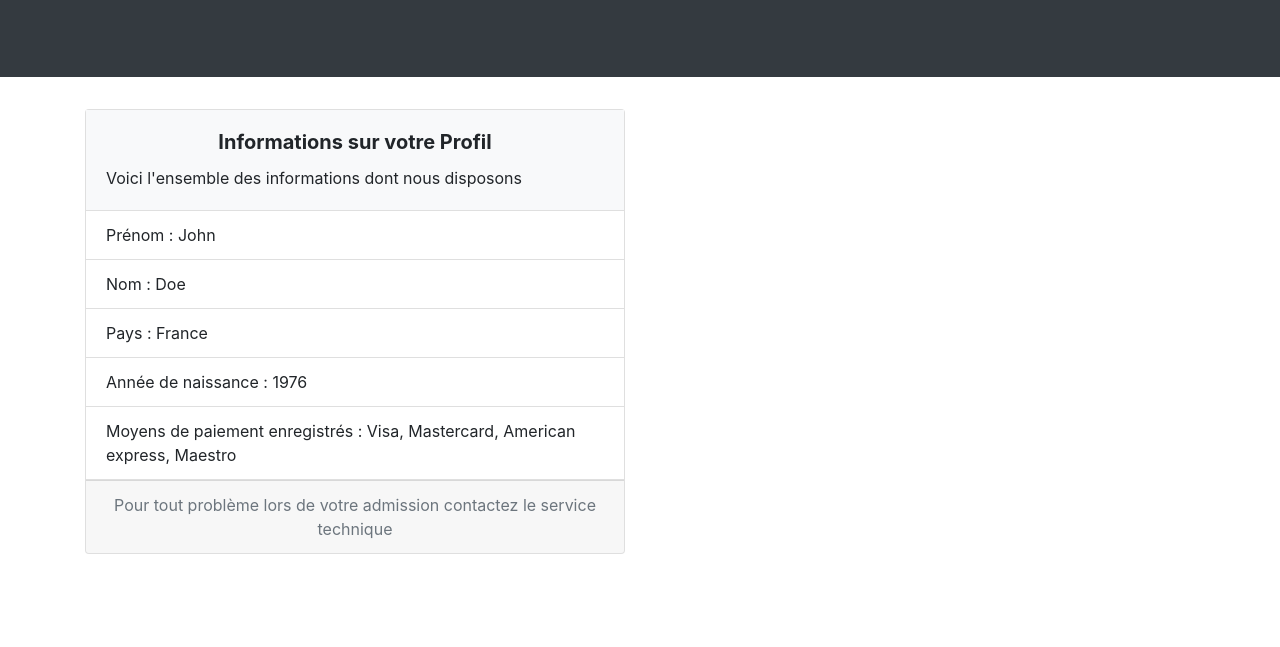
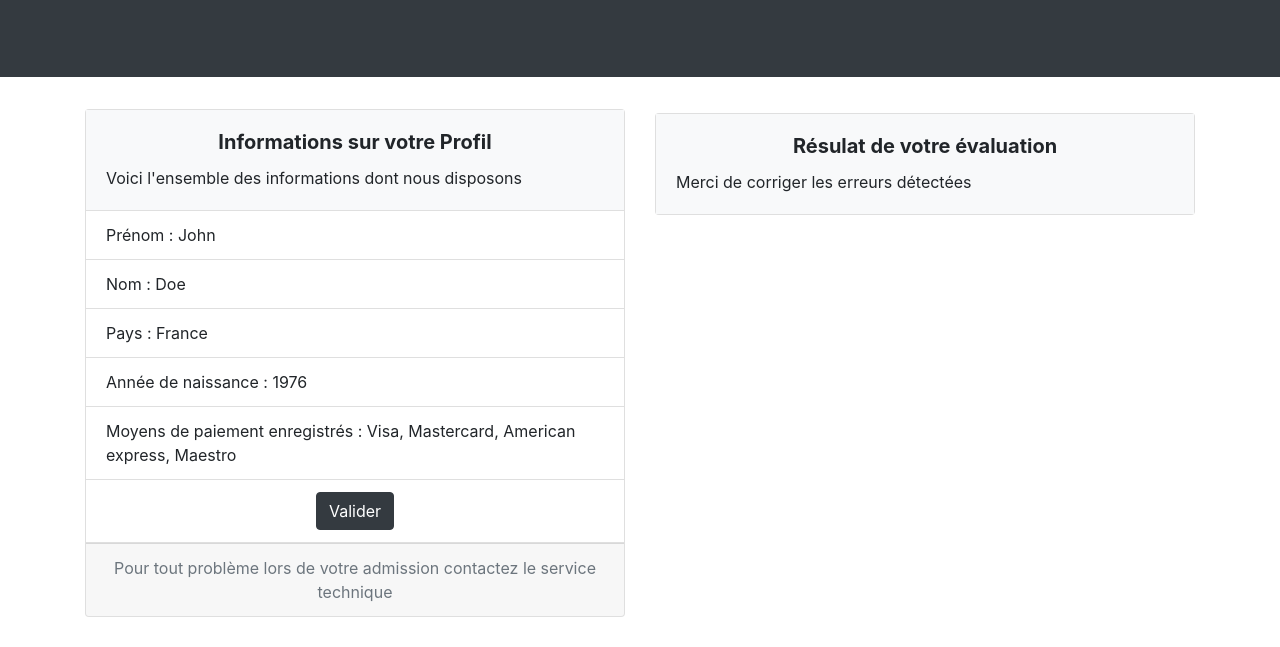
Before and after one commit to thomgo/usersJSPOO, a plain HTML site: page index.html in a window 1280 px wide. Shown: the part 153-800 px from the top of the page. Drawn offline with nearby package versions, Linux system fonts and the light colour scheme.

Commit message:
validation shown on screen with alerts from bootqtrap

```diff
--- a/index.html
+++ b/index.html
@@ -30,6 +30,7 @@
               <li class="list-group-item" id="location">Pays : </li>
               <li class="list-group-item" id="birthYear">Année de naissance : </li>
               <li class="list-group-item" id="paiement">Moyens de paiement enregistrés : </li>
+              <li class="list-group-item text-center"><button onclick="userChecker.checkUser(user)" class="btn btn-dark">Valider</button></li>
             </ul>
             <div class="card-footer text-muted text-center">
               Pour tout problème lors de votre admission contactez le service technique
@@ -37,7 +38,13 @@
           </div>
         </section>
         <section class="col-sm-6">
-
+          <div class="card my-1">
+            <div class="card-body bg-light">
+              <h5 class="card-title text-center font-weight-bold">Résulat de votre évaluation</h5>
+              <p class="card-text">Merci de corriger les erreurs détectées</p>
+            </div>
+          </div>
+          <div id="message"></div>
         </section>
       </div>
     </main>
--- a/main.js
+++ b/main.js
@@ -50,29 +50,36 @@ var userChecker = {
   allowedLocations : ["FRANCE", "GERMANY", "SWEDEN", "SPAIN"],
   allowedPaiement : ["VISA", "MAESTRO"],
   minimumAge: 16,
+  error: "<div class='alert alert-danger' role='alert'></div>",
+  success: "<div class='alert alert-success' role='alert'></div>",
+  messageContainer: document.getElementById('message'),
 
   // Methodes
   checkLocation : function(user) {
     var location = user.location.toUpperCase();
     if (this.allowedLocations.includes(location)) {
-      alert("Location OK");
+      this.messageContainer.innerHTML += this.success;
+      this.messageContainer.lastChild.innerHTML = "Pays d'origine autorisé";
     }
     else {
-      alert("Location not OK");
+      this.messageContainer.innerHTML += this.error;
+      this.messageContainer.lastChild.innerHTML = "Pays d'origine non autorisé";
     }
   },
 
   checkAge : function(user) {
     if (user.age >= this.minimumAge) {
-      alert("You are old enough");
+      this.messageContainer.innerHTML += this.success;
+      this.messageContainer.lastChild.innerHTML = "Vous l'âge requis";
     }
     else {
-      alert("You are too young");
+      this.messageContainer.innerHTML += this.error;
+      this.messageContainer.lastChild.innerHTML = "Vous n'avez pas l'âge requis";
     }
   },
 
   checkPaiment : function(user) {
-    var message = "The user can pay with ";
+    var message = "Vous pouvez payer avec : ";
     var detection = false;
     for(var i = 0; i< user.paiement.length; i++) {
       if(this.allowedPaiement.includes(user.paiement[i].toUpperCase())) {
@@ -81,10 +88,12 @@ var userChecker = {
       }
     }
     if(detection) {
-      alert(message);
+      this.messageContainer.innerHTML += this.success;
+      this.messageContainer.lastChild.innerHTML = message;
     }
     else {
-      alert("The user can not pay on the site");
+      this.messageContainer.innerHTML += this.error;
+      this.messageContainer.lastChild.innerHTML = "Aucun de vos moyens de paiment ne peut être utilisé";
     }
   },
 
@@ -96,5 +105,3 @@ var userChecker = {
 };
 
 user.showInfo();
-
-//userChecker.checkUser(user);
```
